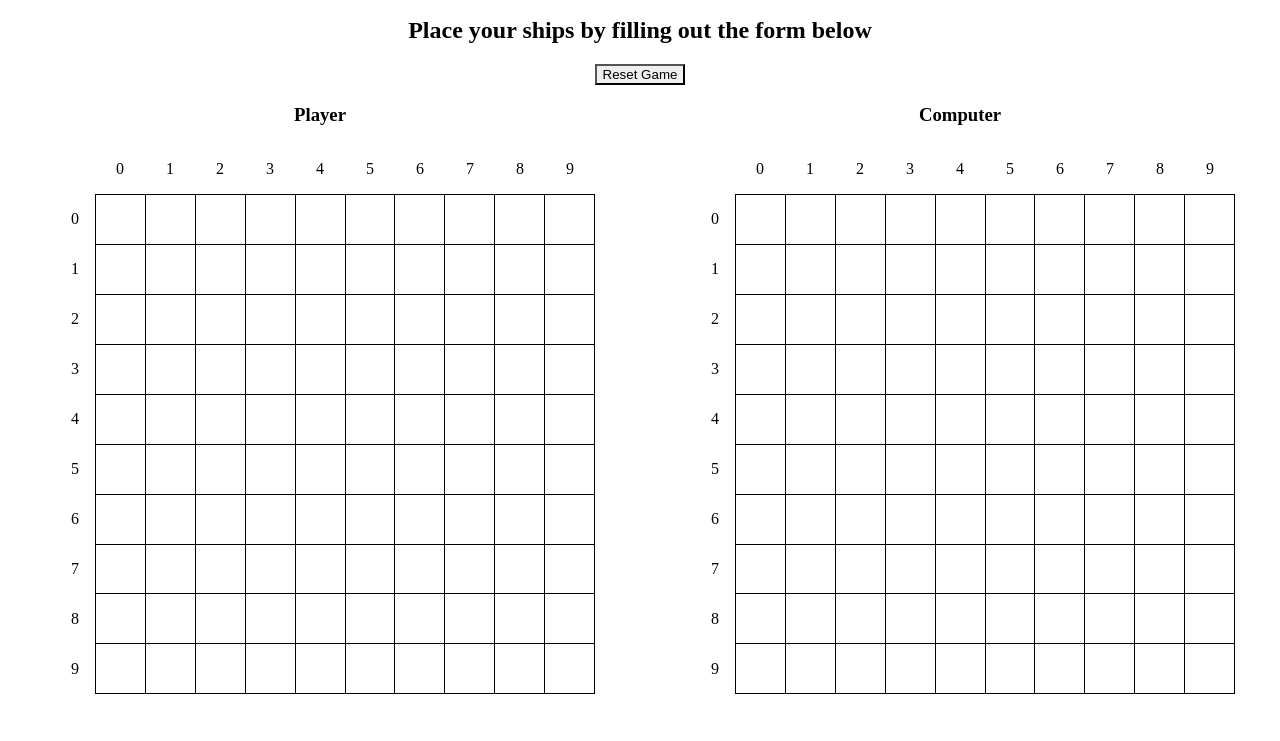
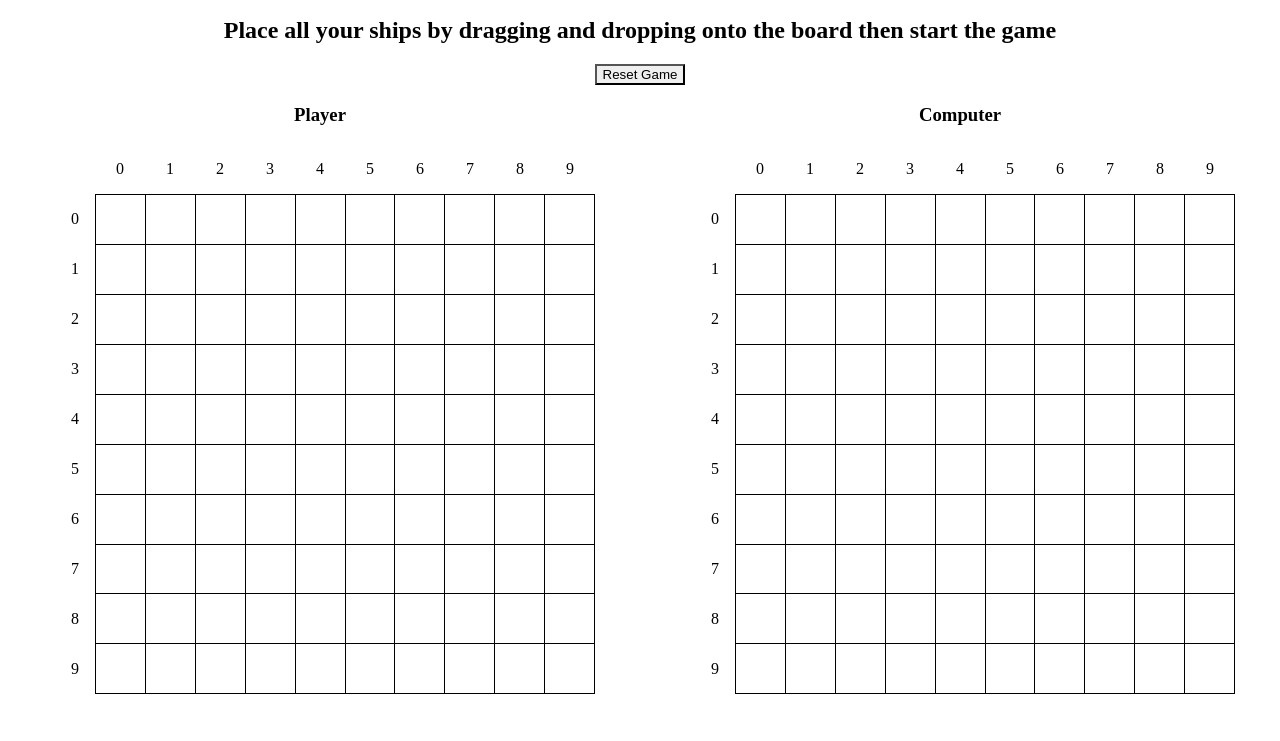
Before and after one commit to CCeph/battleships, a plain HTML site: page index.html in a window 1280 px wide. Shown: the part 95-836 px from the top of the page. Drawn offline with Linux system fonts and the light colour scheme.

Commit message:
Change default game status message

```diff
--- a/index.html
+++ b/index.html
@@ -10,7 +10,10 @@
   <body>
     <div class="header"><h1>Battleships</h1></div>
     <div class="gameStatus">
-      <h2 data-gameStatus>Place your ships by filling out the form below</h2>
+      <h2 data-gameStatus>
+        Place all your ships by dragging and dropping onto the board then start
+        the game
+      </h2>
       <button data-resetGame>Reset Game</button>
     </div>
     <div class="game">
```
Also changed, not shown: main.js (+1 -1 lines).
